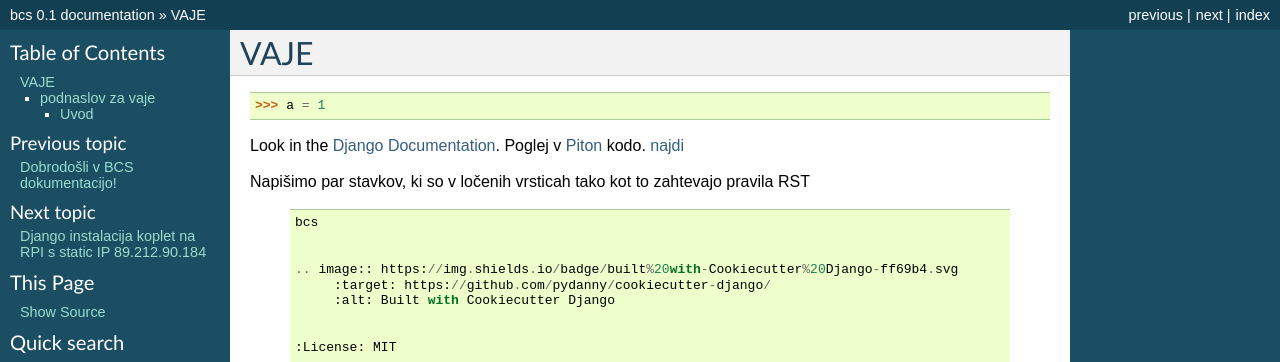
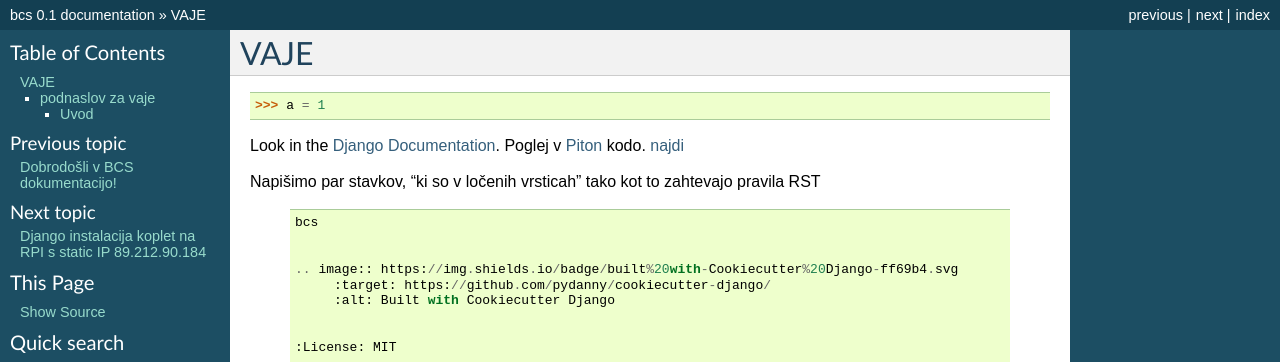
Before and after one commit to pavlovicr/bcs-staro, a Sphinx documentation site: the page built from docs/vaje.rst, in a window 1280 px wide. Shown: the top 362 px of the page. Built offline with Sphinx 7.4.7, drawn with Linux system fonts in a browser that asks for light colours; pages that are not in the unit, such as notebooks, are missing from menus.

Commit message:
kaj pa sedaj

```diff
--- a/docs/vaje.rst
+++ b/docs/vaje.rst
@@ -10,7 +10,7 @@ Poglej v Piton_ kodo.
 
 
 Napišimo par stavkov,
-ki so v ločenih vrsticah
+"ki so v ločenih vrsticah"
 tako kot to zahtevajo pravila RST
 
 
```
